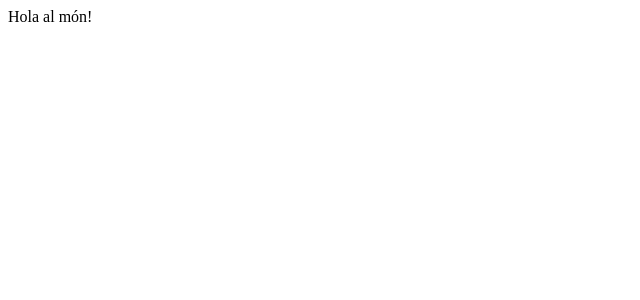
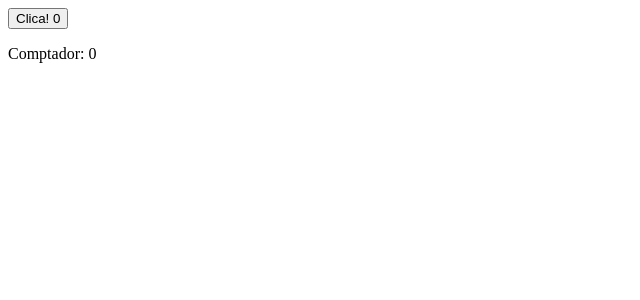
Before and after one commit to Espai-React/react-avancat, a React (Vite) app in the folder projecte/: page / in a window 1280 px wide. Shown: the top 300 px of the page, without its empty margins (0-640 px from the left). Built offline with nearby package versions, Linux system fonts and the light colour scheme.

Commit message:
3. Codi declaratiu . JSX . Botó comptador

```diff
--- a/projecte/src/App.tsx
+++ b/projecte/src/App.tsx
@@ -1,5 +1,22 @@
-function App() {
-  return <div>Hola al món!</div>
+import { useState } from "react";
+
+
+const App = () => {
+
+  const [comptador, setComptador] = useState(0);
+  console.log("Comptador: ", comptador);
+
+  const handleClick = () => {
+    setComptador(comptador + 1);
+  }
+
+  return (
+    <div>
+      <input type="button" value={`Clica! ${comptador}`} onClick={handleClick}/>
+      <p>Comptador: {comptador}</p>
+    </div>
+  )
+
 }
 
-export default App
+export default App;
```
Also changed, not shown: 1 other file (tests, documents, lock files or other folders).
